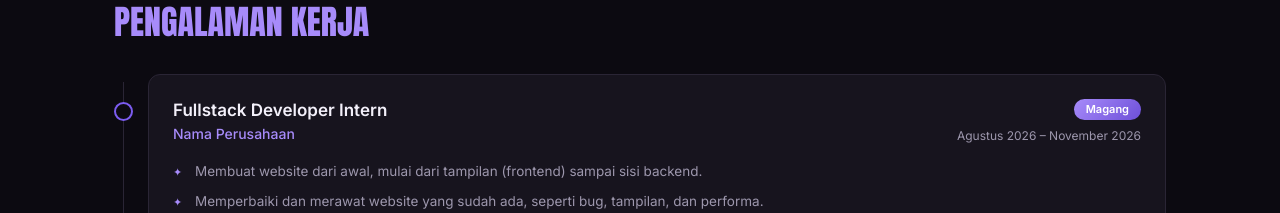
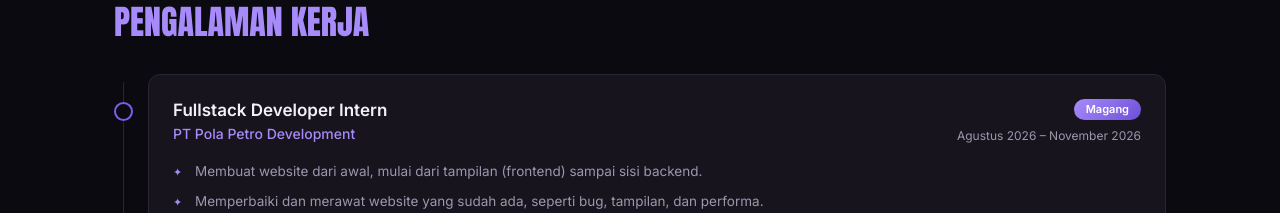
Before and after one commit to Saridsl00/portfolio-web, a React (Vite) app: page / in a window 1280 px wide. Shown: the part 2000-2213 px from the top of the page. Built offline with nearby package versions, Linux system fonts and the light colour scheme; a web font is replaced by a local one.

Commit message:
Update codingan

```diff
--- a/src/data.js
+++ b/src/data.js
@@ -95,7 +95,7 @@ export const steps = [
 export const experiences = [
   {
     role: "Fullstack Developer Intern",
-    company: "Nama Perusahaan", // ✏️ GANTI dengan nama perusahaanmu
+    company: "PT Pola Petro Development", // ✏️ GANTI dengan nama perusahaanmu
     type: "Magang",
     period: "Agustus 2026 – November 2026",
     points: [
```
